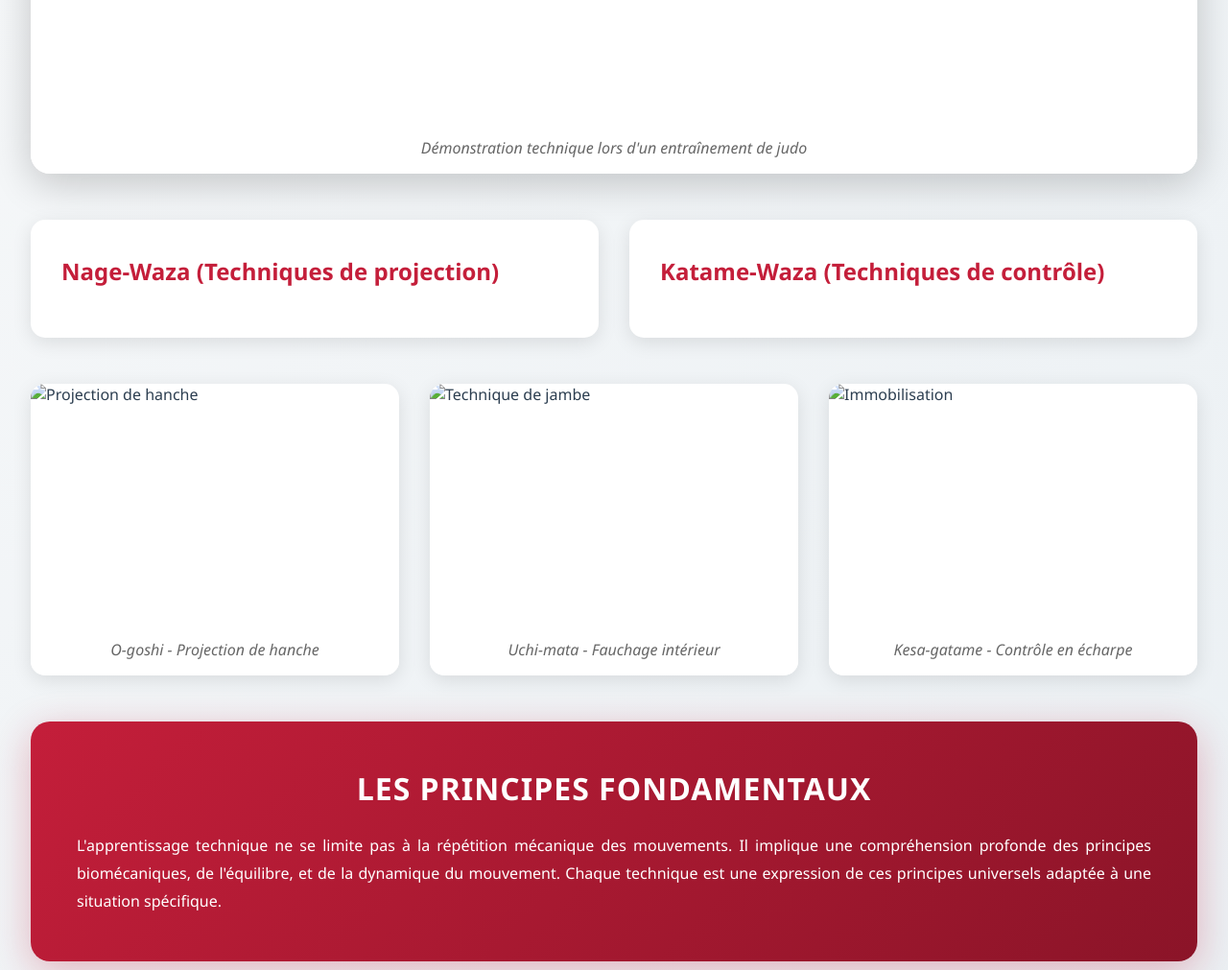
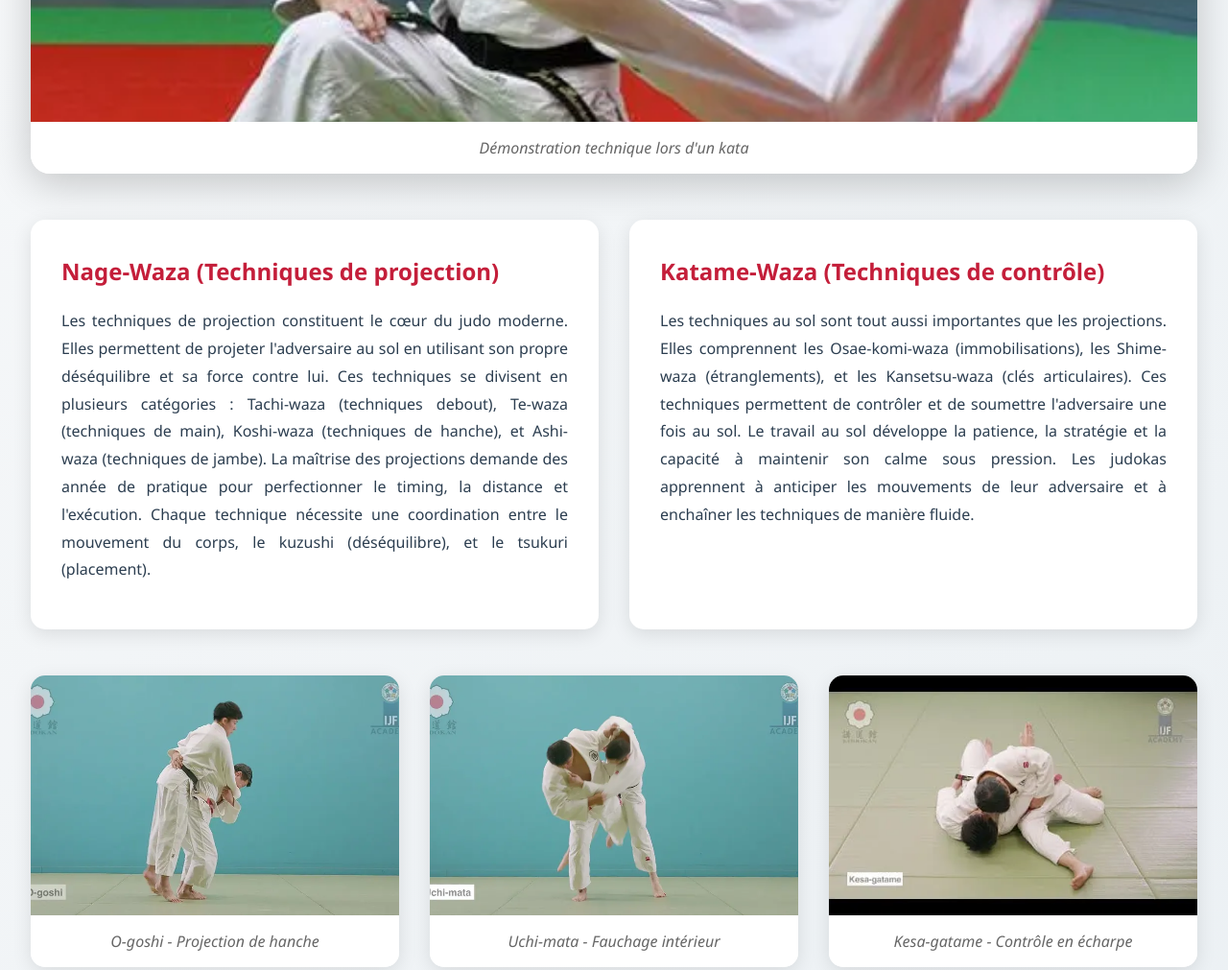
Before and after one commit to litekc/sa-_site, a plain HTML site: page page_2.html in a window 1280 px wide. Shown: the part 700-1711 px from the top of the page at 96% size. Drawn offline with Linux system fonts and the light colour scheme.

Commit message:
page_2_image+texte

```diff
--- a/page_2.html
+++ b/page_2.html
@@ -37,22 +37,30 @@
             <h1 class="page-title">Techniques de Judo</h1>
             <p class="page-subtitle">Découvrez les différentes catégories de techniques qui composent l'art du judo</p>
 
-            <!-- Grande image hero -->
+            <!-- Grande image -->
             <div class="hero-image-container" >
-                <img src="" alt="Techniques de Judo">
-                <div class="image-legend">Démonstration technique lors d'un entraînement de judo</div>
+                <img src="demo_kata.webp" alt="Techniques de Judo">
+                <div class="image-legend">Démonstration technique lors d'un kata</div>
             </div>
 
             <!-- Deux colonnes de texte -->
             <div class="two-columns">
                 <div class="text-container">
                     <h2 style="color: var(--primary); margin-bottom: 1rem;">Nage-Waza (Techniques de projection)</h2>
-                    <p></p>
+                    <p>Les techniques de projection constituent le cœur du judo moderne. Elles permettent de projeter l'adversaire au sol en
+                        utilisant son propre déséquilibre et sa force contre lui. Ces techniques se divisent en plusieurs catégories : Tachi-waza (techniques debout),
+                         Te-waza (techniques de main), Koshi-waza (techniques de hanche), et Ashi-waza (techniques de jambe).
+                        La maîtrise des projections demande des année de pratique pour perfectionner le timing, la distance et l'exécution. Chaque technique nécessite
+                        une coordination entre le mouvement du corps, le kuzushi (déséquilibre), et le tsukuri (placement).</p>
                     <p style="margin-top: 1rem;"></p>
                 </div>
                 <div class="text-container">
                     <h2 style="color: var(--primary); margin-bottom: 1rem;">Katame-Waza (Techniques de contrôle)</h2>
-                    <p></p>
+                    <p>Les techniques au sol sont tout aussi importantes que les projections. Elles comprennent les Osae-komi-waza (immobilisations),
+                        les Shime-waza (étranglements), et les Kansetsu-waza (clés articulaires). Ces techniques permettent de contrôler et de soumettre
+                        l'adversaire une fois au sol.
+                        Le travail au sol développe la patience, la stratégie et la capacité à maintenir son calme sous pression. Les judokas apprennent à
+                        anticiper les mouvements de leur adversaire et à enchaîner les techniques de manière fluide.</p>
                     <p style="margin-top: 1rem;"></p>
                 </div>
             </div>
@@ -60,15 +68,15 @@
             <!-- Trois images côte à côte -->
             <div class="three-images">
                 <div class="image-container" >
-                    <img src="" alt="Projection de hanche">
+                    <img src="O-goshi.webp" alt="Projection de hanche">
                     <div class="image-legend">O-goshi - Projection de hanche</div>
                 </div>
                 <div class="image-container" >
-                    <img src="" alt="Technique de jambe">
+                    <img src="uchi-mata.webp" alt="Technique de jambe">
                     <div class="image-legend">Uchi-mata - Fauchage intérieur</div>
                 </div>
                 <div class="image-container" >
-                    <img src="" alt="Immobilisation">
+                    <img src="kesa_gatame.webp" alt="Immobilisation">
                     <div class="image-legend">Kesa-gatame - Contrôle en écharpe</div>
                 </div>
             </div>
@@ -77,18 +85,25 @@
             <div class="colored-section">
                 <h2>Les Principes Fondamentaux</h2>
                 <p></p>
-                <p style="margin-top: 1rem;">L'apprentissage technique ne se limite pas à la répétition mécanique des mouvements. Il implique une compréhension profonde des principes biomécaniques, de l'équilibre, et de la dynamique du mouvement. Chaque technique est une expression de ces principes universels adaptée à une situation spécifique.</p>
+                <p style="margin-top: 1rem;">L'apprentissage technique ne se limite pas à la répétition mécanique des mouvements.
+                    Il implique une compréhensiondes principes biomécaniques, de l'équilibre, et de la dynamique du mouvement. Chaque
+                    technique est adaptée à une situation spécifique.</p>
             </div>
 
             <!-- Deux colonnes : Image + Texte -->
             <div class="two-columns">
                 <div class="image-container" >
-                    <img src="" alt="Entraînement Kata">
+                    <img src="nage_no_kata.webp" alt="Entraînement Kata">
                     <div class="image-legend">Pratique du Nage-no-Kata</div>
                 </div>
                 <div class="text-container">
                     <h2 style="color: var(--primary); margin-bottom: 1rem;">Les Kata - Formes Techniques</h2>
-                    <p></p>
+                    <p>Les kata sont des formes préétablies qui permettent d'étudier les techniques dans leur forme pure. Ils constituent un
+                        élément essentiel de la transmission du judo traditionnel. Chaque kata illustre des principes spécifiques et permet de
+                        perfectionner l'exécution technique sans la pression de la compétition.
+                        La pratique régulière des kata développe la précision, la fluidité et la compréhension profonde des principes du judo.
+                        C'est à travers les kata que les judokas préservent l'héritage technique laissé par les maîtres du passé.
+</p>
                     <p style="margin-top: 1rem;"></p>
                 </div>
             </div>
@@ -96,7 +111,8 @@
             <!-- Texte final pleine largeur -->
             <div class="text-container">
                 <h2 style="color: var(--primary); margin-bottom: 1rem; text-align: center;">L'Évolution Continue des Techniques</h2>
-                <p></p>
+                <p>Le judo est un art vivant qui continue d'évoluer. De nouvelles variations de techniques classiques apparaissent régulièrement,
+                    adaptée aux styles de combat modernes et aux morphologies diverses des pratiquants. Les compétitions internationales servent de laboratoire </p>
                 <p style="margin-top: 1rem;"></p>
             </div>
         </main>
```
Also changed, not shown: O-goshi.webp (added), demo_kata.webp (added), kesa_gatame.webp (added), nage_no_kata.webp (added), uchi-mata.webp (added).
